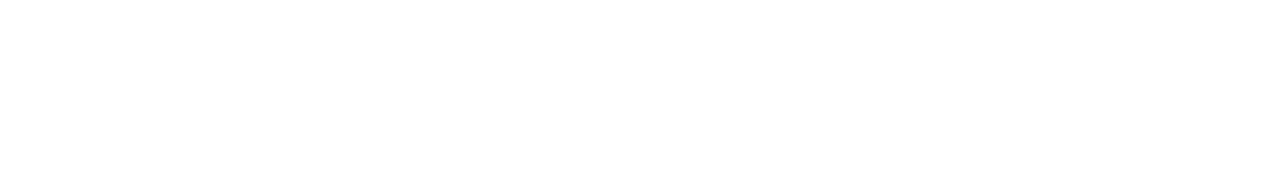
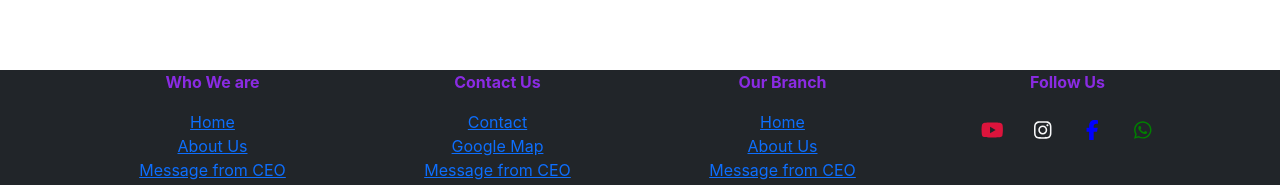
Before and after one commit to safinpeal/scale-app, a React (Create React App) app: page /notification in a window 1280 px wide. Shown: the part 594-779 px from the top of the page. Built offline with nearby package versions, Linux system fonts and the light colour scheme; no server answers.

Commit message:
footer logo added

```diff
--- a/package.json
+++ b/package.json
@@ -5,6 +5,12 @@
   "dependencies": {
     "@emotion/react": "^11.10.6",
     "@emotion/styled": "^11.10.6",
+    "@fortawesome/fontawesome-free": "^6.4.0",
+    "@fortawesome/fontawesome-svg-core": "^6.4.0",
+    "@fortawesome/free-brands-svg-icons": "^6.4.0",
+    "@fortawesome/free-regular-svg-icons": "^6.4.0",
+    "@fortawesome/free-solid-svg-icons": "^6.4.0",
+    "@fortawesome/react-fontawesome": "^0.2.0",
     "@mui/material": "^5.11.10",
     "@testing-library/jest-dom": "^5.16.5",
     "@testing-library/react": "^13.4.0",
--- a/public/index.html
+++ b/public/index.html
@@ -26,6 +26,8 @@
     -->
     <title>React App</title>
     <link href="https://cdn.jsdelivr.net/npm/bootstrap@5.0.2/dist/css/bootstrap.min.css" rel="stylesheet" integrity="sha384-EVSTQN3/azprG1Anm3QDgpJLIm9Nao0Yz1ztcQTwFspd3yD65VohhpuuCOmLASjC" crossorigin="anonymous">
+    <link rel="stylesheet" href="https://cdnjs.cloudflare.com/ajax/libs/font-awesome/5.15.3/css/all.min.css" integrity="sha512-qDvEcqT3aXMwYW+2QPeIWoZJ0KDbV7OuIOW/u0Em7KJKg36C8VcMUz37oRK+MK0G1ZOF+8S5J5F5/KSZKj4vyA==" crossorigin="anonymous" referrerpolicy="no-referrer" />
+
   </head>
   <body>
     <noscript>You need to enable JavaScript to run this app.</noscript>
--- a/src/App.css
+++ b/src/App.css
@@ -28,10 +28,18 @@
   color: #61dafb;
 }
 
+.footer {
+  position: fixed;
+  bottom: 0;
+  width: 100%;
+}
+
+
 @keyframes App-logo-spin {
   from {
     transform: rotate(0deg);
   }
+
   to {
     transform: rotate(360deg);
   }
--- a/src/App.js
+++ b/src/App.js
@@ -14,6 +14,9 @@
 import axios from 'axios';
 import ProductDetails from './Pages/Home/ProductDetails/ProductDetails';
 import Notifications from './Pages/Admin/Notifications/Notifications';
+import Footer from './Pages/Shared/Footer/Footer';
+import '@fortawesome/fontawesome-free/css/all.css';
+
 
 function App() {
   const token = localStorage.getItem('Token');
@@ -63,9 +66,12 @@
 
 
           </Routes>
+          <Footer className="footer"></Footer>
         </BrowserRouter>
         </NotificationContext.Provider>
         </AdminContext.Provider>
+
+
       </div>
     );
   }
--- /dev/null
+++ b/src/Pages/Shared/Footer/Footer.css
@@ -0,0 +1,18 @@
+.header {
+    color: blueviolet;
+    font-weight: bold;
+    font-family: -apple-system, BlinkMacSystemFont, 'Segoe UI', Roboto, Oxygen, Ubuntu, Cantarell, 'Open Sans', 'Helvetica Neue', sans-serif;
+}
+
+.color {
+    color: crimson;
+}
+
+.facebook {
+    color: blue;
+    font-size: 200px;
+}
+
+.whatsapp {
+    color: green;
+}
--- /dev/null
+++ b/src/Pages/Shared/Footer/Footer.js
@@ -0,0 +1,77 @@
+import React from 'react';
+import { Link, NavLink} from 'react-router-dom';
+
+import { FontAwesomeIcon } from '@fortawesome/react-fontawesome';
+import { faCoffee } from '@fortawesome/free-solid-svg-icons';
+//import { faFacebook} from '@fortawesome/free-solid-svg-icons';
+import { faFacebookF } from '@fortawesome/free-brands-svg-icons';
+import { faInstagram } from '@fortawesome/free-brands-svg-icons';
+import { faYoutube } from '@fortawesome/free-brands-svg-icons';
+import { faWhatsapp } from '@fortawesome/free-brands-svg-icons';
+
+
+
+import './Footer.css';
+
+const Footer = () => {
+    return (
+        <div className="footer">
+            <footer className="bg-dark text-light">
+  <div class="container">
+    <div class="row">
+      <div class="col-lg-3 col-md-6">
+        <p className="header">Who We are</p>
+       <Link to="/">Home</Link><br></br>
+    <Link to="/about">About Us</Link><br></br>
+    <Link to="/about">Message from CEO</Link><br></br>
+    <Link to="/about">Message from CEO</Link>
+
+      </div>
+      <div class="col-lg-3 col-md-6">
+      <p className="header">Contact Us</p>
+       <Link to="contact">Contact</Link><br></br>
+    <Link to="/location">Google Map</Link><br></br>
+    <Link to="/about">Message from CEO</Link><br></br>
+    <Link to="/about">Message from CEO</Link>
+      </div>
+      <div class="col-lg-3 col-md-6">
+      <p className="header">Our Branch</p>
+       <Link to="/">Home</Link><br></br>
+    <Link to="/about">About Us</Link><br></br>
+    <Link to="/about">Message from CEO</Link><br></br>
+    <Link to="/about">Message from CEO</Link>
+      </div>
+      <div class="col-lg-3 col-md-6">
+      <p className="header">Follow Us</p>
+      <div class="footer-icons">
+      <span class="fa-stack fa-lg color">
+      <FontAwesomeIcon icon={faYoutube} />
+   </span>
+   <span class="fa-stack fa-lg">
+
+      <FontAwesomeIcon icon={faInstagram } />
+   </span>
+   <span class="fa-stack fa-lg facebook">
+
+      <FontAwesomeIcon icon={faFacebookF} />
+
+   </span>
+   <span class="fa-stack fa-lg whatsapp ">
+   {/* <i class="fas fa-circle fa-stack-2x"></i> */}
+
+      <FontAwesomeIcon  icon={faWhatsapp} />
+
+   </span>
+
+      </div>
+
+      </div>
+    </div>
+  </div>
+</footer>
+
+        </div>
+    );
+};
+
+export default Footer;
```
Also changed, not shown: 1 other file (tests, documents, lock files or other folders).
